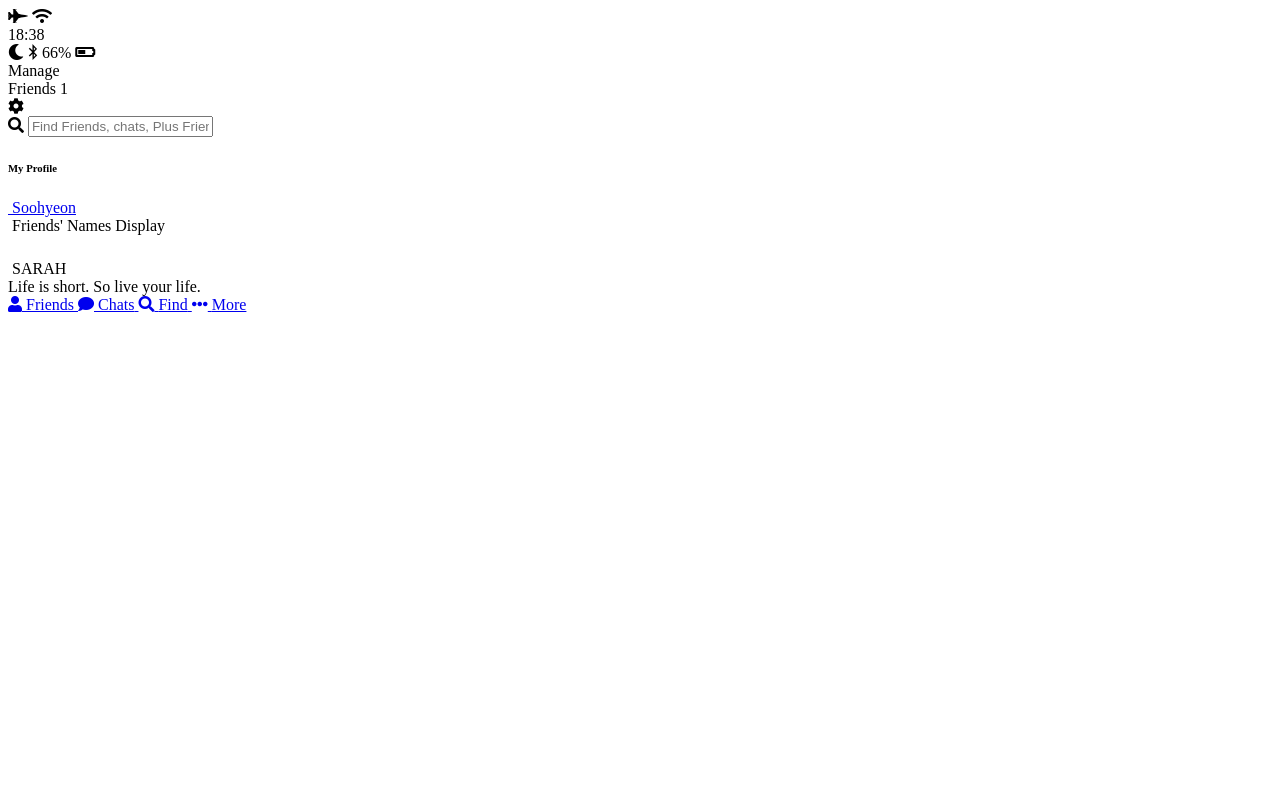
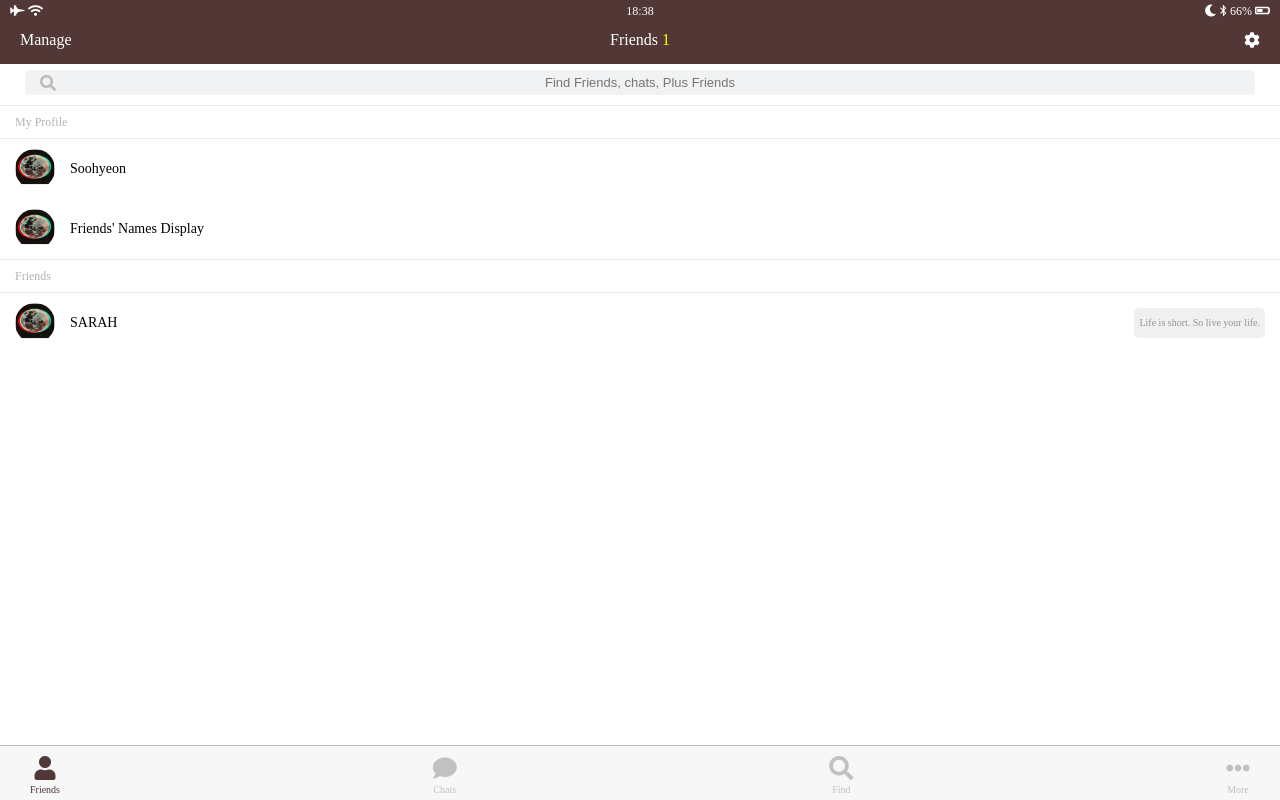
Before and after one commit to soohyeony/kakao-clone, a plain HTML site: page index.html in a window 1280 px wide. Drawn offline with Linux system fonts and the light colour scheme.

Commit message:
create friends.css and update index.html

```diff
--- /dev/null
+++ b/css/friends.css
@@ -0,0 +1,43 @@
+.friends_section .friends_section-header {
+  border-top: 1px solid #ebebeb;
+  border-bottom: 1px solid #ebebeb;
+  padding: 10px 15px;
+  font-size: 12px;
+  color: #b4b4b4;
+}
+
+.friends_section-rows .friends_section-row {
+  padding: 10px 15px;
+  display: flex;
+  align-items: center;
+  font-size: 14px;
+}
+
+.friends_section-row.with-tagline {
+  justify-content: space-between;
+}
+
+.friends_section-tagline {
+  font-size: 10px;
+  background: #f0f0f0;
+  padding: 10px 5px;
+  border-radius: 5px;
+  color: #939393;
+}
+
+.friends_section-row img {
+  width: 40px;
+  height: 40px;
+  border-radius: 50%;
+  margin-right: 15px;
+}
+
+.friends_section-row a {
+  text-decoration: none;
+  color: inherit;
+}
+
+.friends_section-column {
+  display: flex;
+  align-items: center;
+}
--- a/css/style.css
+++ b/css/style.css
@@ -4,3 +4,4 @@
 @import "header.css";
 @import "navigation.css";
 @import "search-bar.css";
+@import "friends.css";
--- a/index.html
+++ b/index.html
@@ -6,9 +6,10 @@
   <meta http-equiv="X-UA-Compatible" content="ie=edge">
   <link rel="stylesheet" href="https://use.fontawesome.com/releases/v5.3.1/css/all.css" integrity="sha384-mzrmE5qonljUremFsqc01SB46JvROS7bZs3IO2EmfFsd15uHvIt+Y8vEf7N7fWAU" crossorigin="anonymous">
   <title>Friends</title>
+  <link rel="stylesheet" href="css/style.css">
 </head>
 <body>
-  <header>
+  <header class="top-header">
     <div class="header_top">
       <div class="header_column">
         <!-- plane icon -->
@@ -50,26 +51,26 @@
       </header>
       <div class="friends_section-rows">
         <div class="friends_section-row">
+          <img src="images/avatar.jpg" alt="">
           <a href="profile.html">
-          <img src="" alt="">
-          <span class="friends_section-name">Soohyeon</span>
+            Soohyeon
           </a>
         </div>
         <div class="friends_section-row">
-          <img src="" alt="">
-          <span class="friends_section-name">Friends' Names Display</span>
+          <img src="images/avatar.jpg" alt="">
+          Friends' Names Display
         </div>
       </div>
     </section>
     <section class="friends_section">
       <header class="friends_section-header">
-        <h6 class="friends_section-title"></h6>
+        <h6 class="friends_section-title">Friends</h6>
       </header>
       <div class="friends_section-rows">
-        <div class="friends_section-row">
+        <div class="friends_section-row with-tagline">
           <div class="friends_section-column">
-            <img src="" alt="">
-            <span class="friends_section-name">SARAH</span>
+            <img src="images/avatar.jpg" alt="">
+            SARAH
           </div>
           <span class="friends_section-tagline">
             Life is short. So live your life.
```
